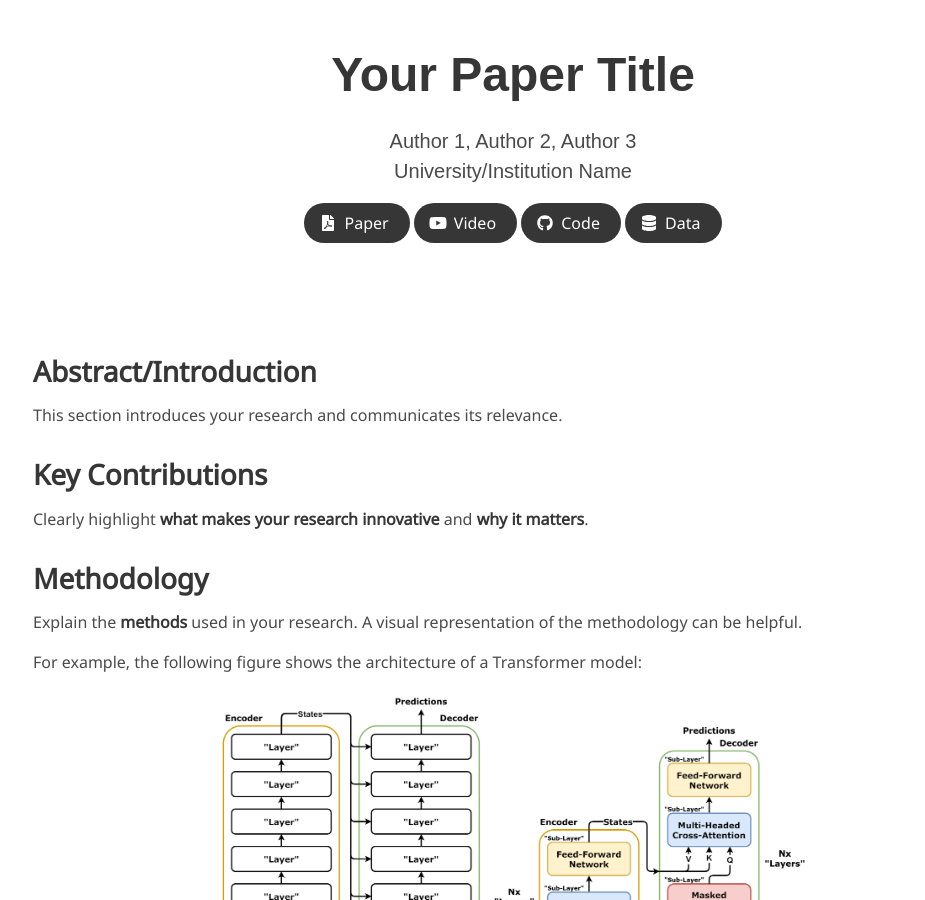
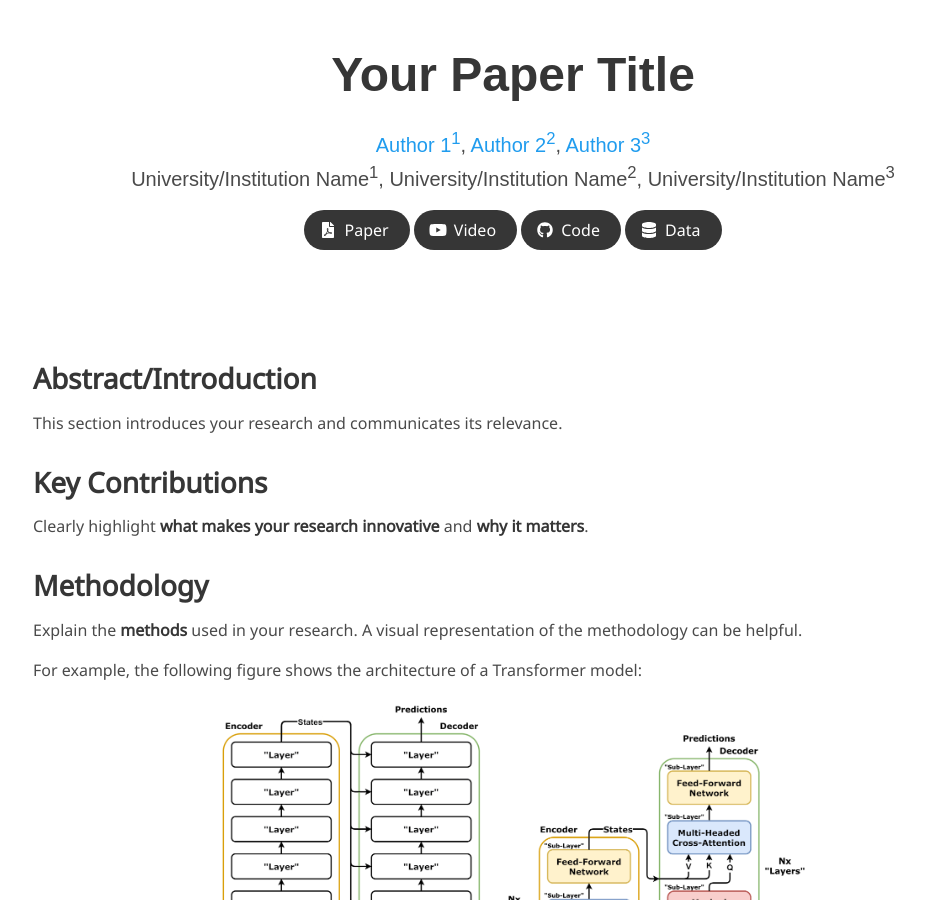
Before and after one commit to wrcorcoran/grapheval2000page, a Jekyll site: the page built from index.md, in a window 1280 px wide and 900 px high. Shown: the whole window, without its empty margins (127-1052 px from the left). Built offline with Jekyll 4.4.1, drawn with Linux system fonts in a browser that asks for light colours; some web fonts are replaced.

Commit message:
add link and <sup> to authors

```diff
--- a/index.md
+++ b/index.md
@@ -3,8 +3,14 @@ layout: project_page
 permalink: /
 
 title: "Your Paper Title"
-authors: "Author 1, Author 2, Author 3"
-affiliations: "University/Institution Name"
+authors:
+  <a href="https://link-to-author1.com">Author 1<sup>1</sup></a>,
+  <a href="https://link-to-author2.com">Author 2<sup>2</sup></a>,
+  <a href="https://link-to-author3.com">Author 3<sup>3</sup></a>
+affiliations:
+  "University/Institution Name<sup>1</sup>,
+  University/Institution Name<sup>2</sup>,
+  University/Institution Name<sup>3</sup>"
 paper: "https://yourpaperlink.com"  # Link to the paper PDF
 video: "https://youtube.com/demo"  # Link to a demo video
 code: "https://github.com/..."  # Link to the code repository
```
Also changed, not shown: 2 other files.
